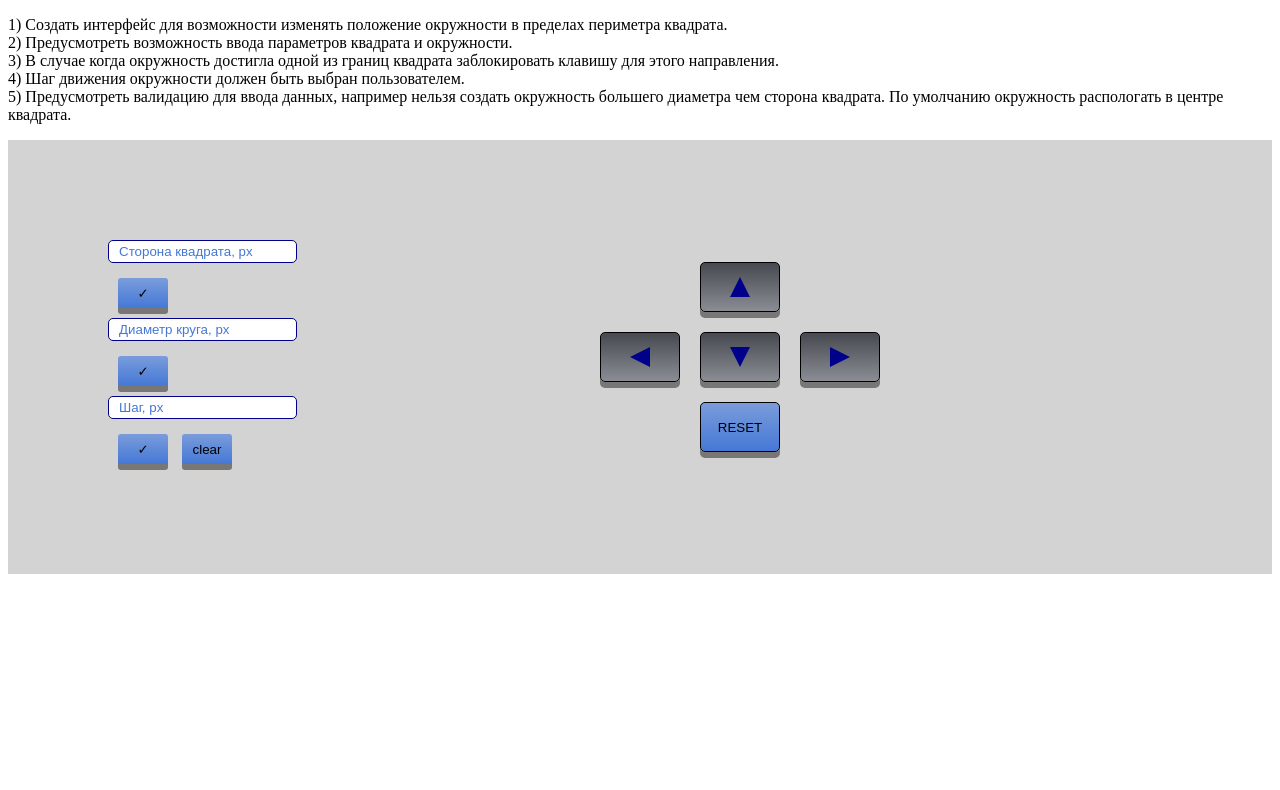
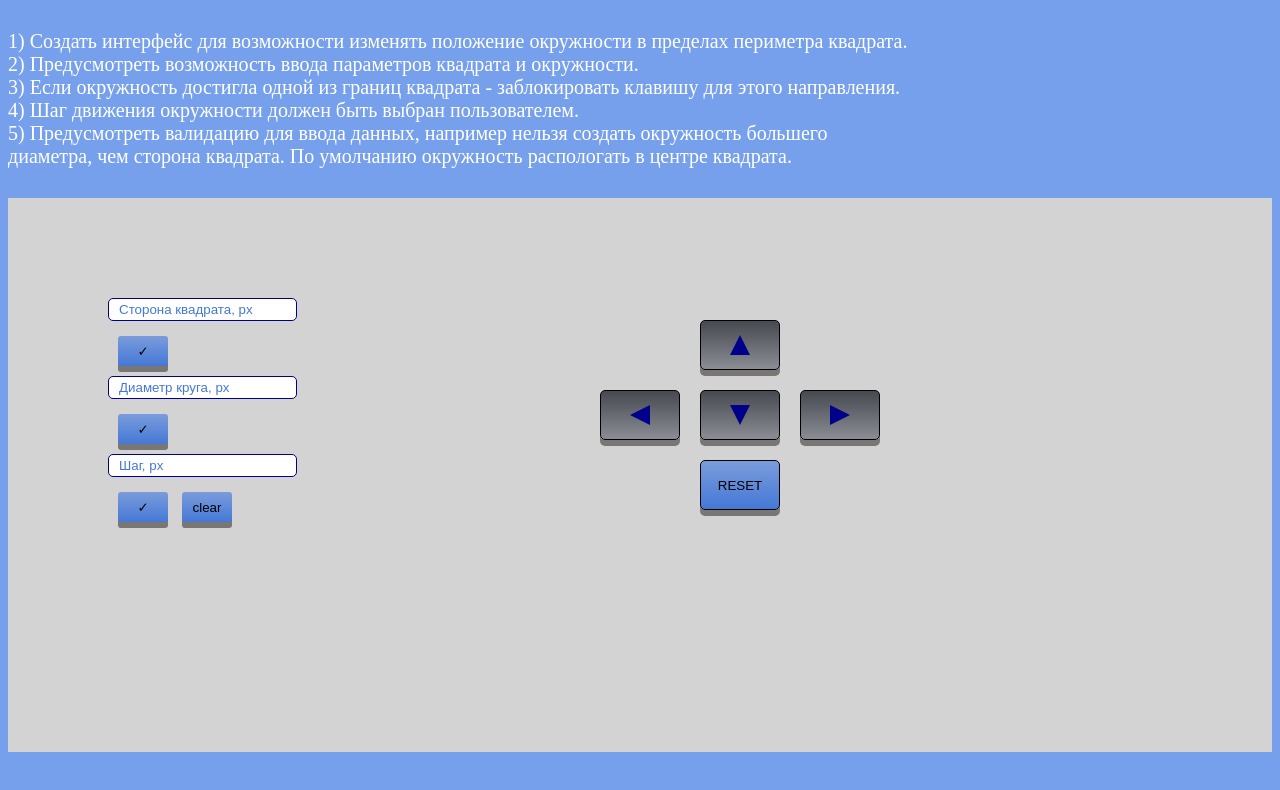
Before and after one commit to FE38-Front-End/DashaNalivayko, a plain HTML site: page lesson20/index.html in a window 1280 px wide. Drawn offline with Linux system fonts and the light colour scheme.

Commit message:
localStorage + style

```diff
--- a/lesson20/index.html
+++ b/lesson20/index.html
@@ -10,9 +10,9 @@
     <p>
         1) Создать интерфейс для возможности изменять положение окружности в пределах периметра квадрата.<br>
         2) Предусмотреть возможность ввода параметров квадрата и окружности.<br>
-        3) В случае когда окружность достигла одной из границ квадрата заблокировать клавишу для этого направления.<br>
+        3) Если окружность достигла одной из границ квадрата - заблокировать клавишу для этого направления.<br>
         4) Шаг движения окружности должен быть выбран пользователем.<br>
-        5) Предусмотреть валидацию для ввода данных, например нельзя создать окружность большего диаметра чем сторона квадрата. По умолчанию окружность распологать в центре квадрата.<br>
+        5) Предусмотреть валидацию для ввода данных, например нельзя создать окружность большего диаметра, чем сторона квадрата. По умолчанию окружность распологать в центре квадрата.<br>
     </p>
     <div class ="wrapper">
         <div class="inputs">
--- a/lesson20/style.css
+++ b/lesson20/style.css
@@ -1,7 +1,20 @@
+body {
+    background-color: rgb(119, 160, 236);
+    height: 100%;
+}
+
+p {
+    margin: 30px 0;
+    color: white;
+    width: 900px;
+    display: flex;
+    justify-items: center;
+    font-size: 20px;
+}
 .wrapper {
     display: flex;
     align-items: center;
-    padding: 100px;
+    padding: 100px 100px 220px;
     background-color: lightgray;
     justify-content: space-between;
 }
```
